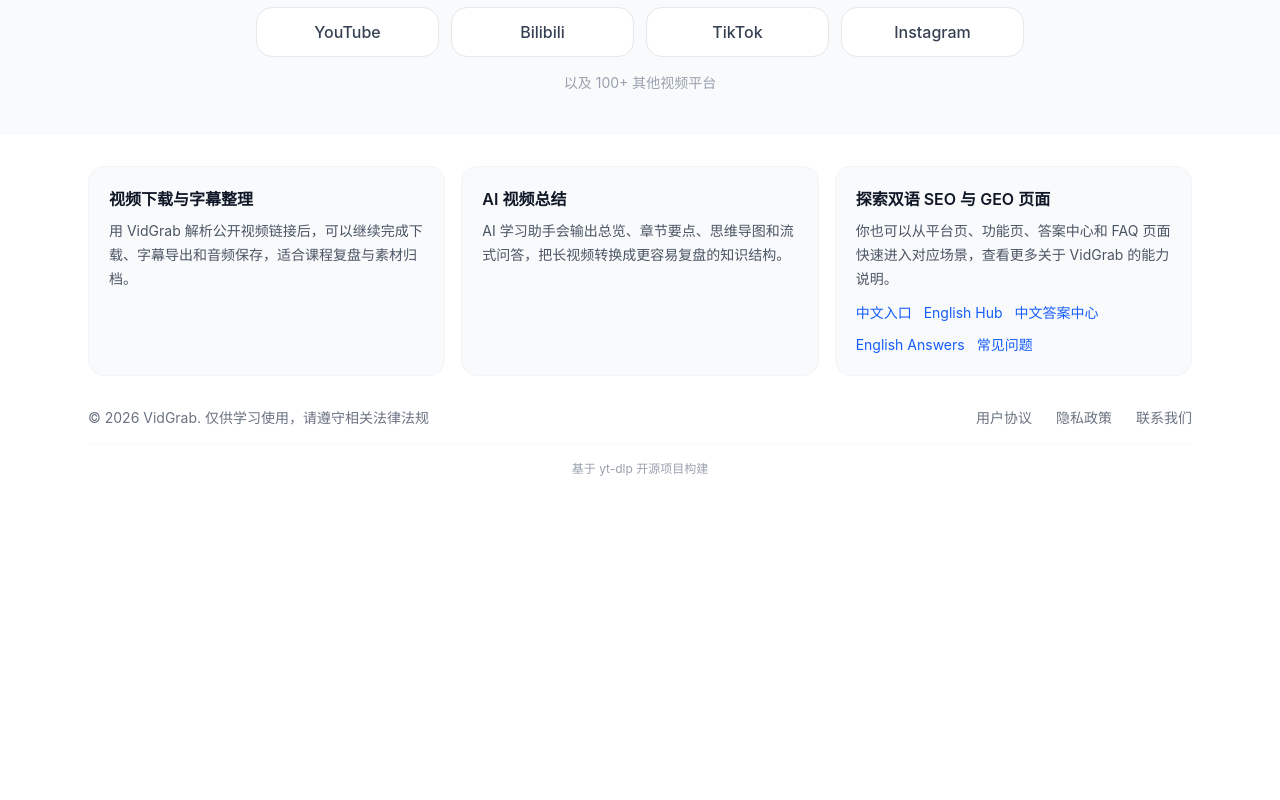
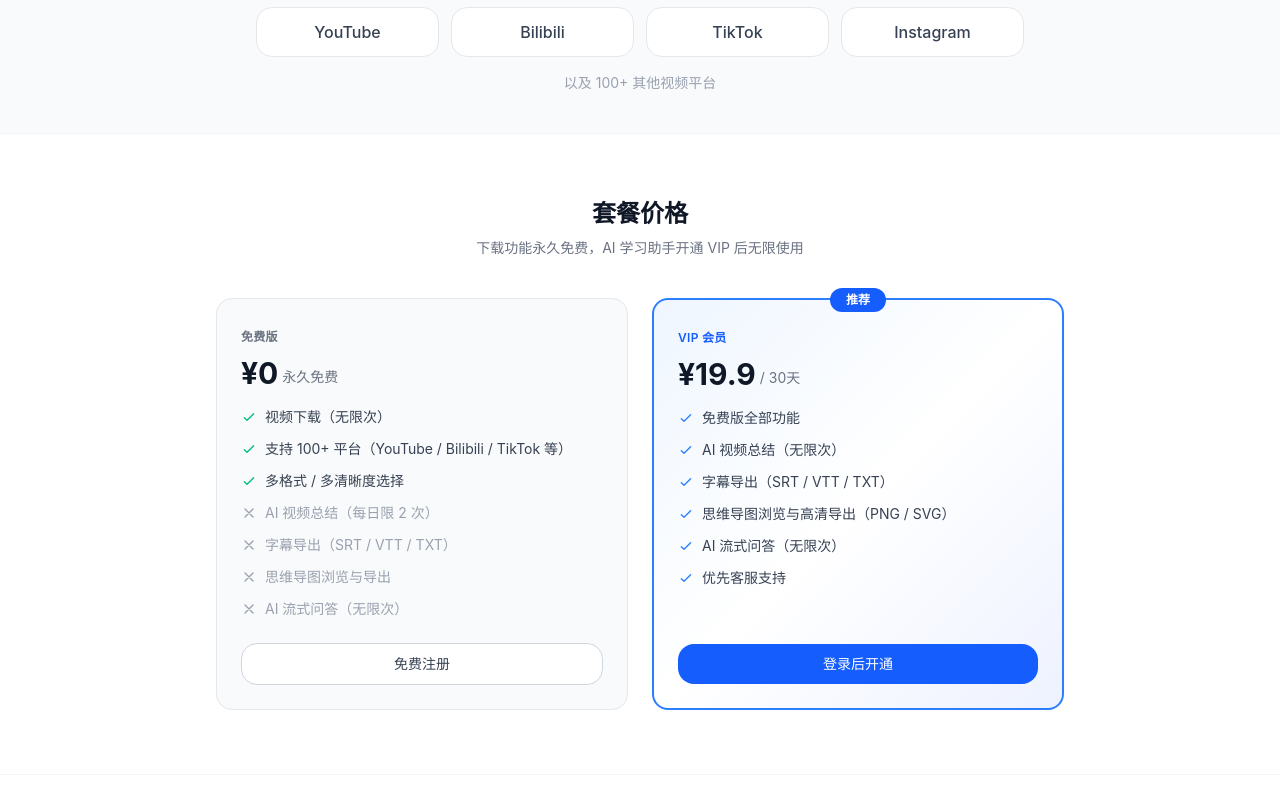
Before and after one commit to LZY-Ricardo/free-video-download, a Vue app in the folder frontend/: page / in a window 1280 px wide. Shown: the part 360-1160 px from the top of the page. Before the commit the page ends 869 px from the top, so only its background shows below. Built offline with nearby package versions, Linux system fonts and the light colour scheme; no server answers.

Commit message:
feat(pricing): 新增套餐价格与权益对比区块

```diff
--- a/frontend/src/App.vue
+++ b/frontend/src/App.vue
@@ -324,6 +324,114 @@ onMounted(async () => {
       />
     </main>
 
+    <!-- 套餐价格区块 -->
+    <section class="bg-white border-t border-gray-100">
+      <div class="max-w-4xl mx-auto px-6 py-16">
+        <div class="text-center mb-10">
+          <h2 class="text-2xl font-bold text-gray-900">套餐价格</h2>
+          <p class="text-sm text-gray-500 mt-2">下载功能永久免费，AI 学习助手开通 VIP 后无限使用</p>
+        </div>
+
+        <div class="grid md:grid-cols-2 gap-6">
+          <!-- 免费版 -->
+          <div class="rounded-2xl border border-gray-200 bg-gray-50 p-6 flex flex-col">
+            <div class="mb-4">
+              <span class="text-xs font-semibold tracking-wide text-gray-500 uppercase">免费版</span>
+              <div class="mt-2 flex items-end gap-1">
+                <span class="text-3xl font-bold text-gray-900">¥0</span>
+                <span class="text-sm text-gray-500 mb-1">永久免费</span>
+              </div>
+            </div>
+            <ul class="space-y-3 text-sm flex-1">
+              <li class="flex items-center gap-2 text-gray-700">
+                <svg class="w-4 h-4 text-emerald-500 shrink-0" fill="none" stroke="currentColor" viewBox="0 0 24 24"><path stroke-linecap="round" stroke-linejoin="round" stroke-width="2" d="M5 13l4 4L19 7"/></svg>
+                视频下载（无限次）
+              </li>
+              <li class="flex items-center gap-2 text-gray-700">
+                <svg class="w-4 h-4 text-emerald-500 shrink-0" fill="none" stroke="currentColor" viewBox="0 0 24 24"><path stroke-linecap="round" stroke-linejoin="round" stroke-width="2" d="M5 13l4 4L19 7"/></svg>
+                支持 100+ 平台（YouTube / Bilibili / TikTok 等）
+              </li>
+              <li class="flex items-center gap-2 text-gray-700">
+                <svg class="w-4 h-4 text-emerald-500 shrink-0" fill="none" stroke="currentColor" viewBox="0 0 24 24"><path stroke-linecap="round" stroke-linejoin="round" stroke-width="2" d="M5 13l4 4L19 7"/></svg>
+                多格式 / 多清晰度选择
+              </li>
+              <li class="flex items-center gap-2 text-gray-400">
+                <svg class="w-4 h-4 shrink-0" fill="none" stroke="currentColor" viewBox="0 0 24 24"><path stroke-linecap="round" stroke-linejoin="round" stroke-width="2" d="M6 18L18 6M6 6l12 12"/></svg>
+                AI 视频总结（每日限 2 次）
+              </li>
+              <li class="flex items-center gap-2 text-gray-400">
+                <svg class="w-4 h-4 shrink-0" fill="none" stroke="currentColor" viewBox="0 0 24 24"><path stroke-linecap="round" stroke-linejoin="round" stroke-width="2" d="M6 18L18 6M6 6l12 12"/></svg>
+                字幕导出（SRT / VTT / TXT）
+              </li>
+              <li class="flex items-center gap-2 text-gray-400">
+                <svg class="w-4 h-4 shrink-0" fill="none" stroke="currentColor" viewBox="0 0 24 24"><path stroke-linecap="round" stroke-linejoin="round" stroke-width="2" d="M6 18L18 6M6 6l12 12"/></svg>
+                思维导图浏览与导出
+              </li>
+              <li class="flex items-center gap-2 text-gray-400">
+                <svg class="w-4 h-4 shrink-0" fill="none" stroke="currentColor" viewBox="0 0 24 24"><path stroke-linecap="round" stroke-linejoin="round" stroke-width="2" d="M6 18L18 6M6 6l12 12"/></svg>
+                AI 流式问答（无限次）
+              </li>
+            </ul>
+            <div class="mt-6">
+              <button
+                class="w-full rounded-lg border border-gray-300 bg-white py-2.5 text-sm font-medium text-gray-700 hover:bg-gray-50 transition-colors"
+                @click="openAuthModal('register')"
+              >
+                免费注册
+              </button>
+            </div>
+          </div>
+
+          <!-- VIP 版 -->
+          <div class="rounded-2xl border-2 border-blue-500 bg-gradient-to-br from-blue-50 via-white to-indigo-50 p-6 relative flex flex-col">
+            <span class="absolute -top-3 left-1/2 -translate-x-1/2 rounded-full bg-blue-600 px-4 py-1 text-xs font-semibold text-white">推荐</span>
+            <div class="mb-4">
+              <span class="text-xs font-semibold tracking-wide text-blue-600 uppercase">VIP 会员</span>
+              <div class="mt-2 flex items-end gap-1">
+                <span class="text-3xl font-bold text-gray-900">¥19.9</span>
+                <span class="text-sm text-gray-500 mb-1">/ 30天</span>
+              </div>
+            </div>
+            <ul class="space-y-3 text-sm flex-1">
+              <li class="flex items-center gap-2 text-gray-700">
+                <svg class="w-4 h-4 text-blue-500 shrink-0" fill="none" stroke="currentColor" viewBox="0 0 24 24"><path stroke-linecap="round" stroke-linejoin="round" stroke-width="2" d="M5 13l4 4L19 7"/></svg>
+                免费版全部功能
+              </li>
+              <li class="flex items-center gap-2 text-gray-700">
+                <svg class="w-4 h-4 text-blue-500 shrink-0" fill="none" stroke="currentColor" viewBox="0 0 24 24"><path stroke-linecap="round" stroke-linejoin="round" stroke-width="2" d="M5 13l4 4L19 7"/></svg>
+                AI 视频总结（无限次）
+              </li>
+              <li class="flex items-center gap-2 text-gray-700">
+                <svg class="w-4 h-4 text-blue-500 shrink-0" fill="none" stroke="currentColor" viewBox="0 0 24 24"><path stroke-linecap="round" stroke-linejoin="round" stroke-width="2" d="M5 13l4 4L19 7"/></svg>
+                字幕导出（SRT / VTT / TXT）
+              </li>
+              <li class="flex items-center gap-2 text-gray-700">
+                <svg class="w-4 h-4 text-blue-500 shrink-0" fill="none" stroke="currentColor" viewBox="0 0 24 24"><path stroke-linecap="round" stroke-linejoin="round" stroke-width="2" d="M5 13l4 4L19 7"/></svg>
+                思维导图浏览与高清导出（PNG / SVG）
+              </li>
+              <li class="flex items-center gap-2 text-gray-700">
+                <svg class="w-4 h-4 text-blue-500 shrink-0" fill="none" stroke="currentColor" viewBox="0 0 24 24"><path stroke-linecap="round" stroke-linejoin="round" stroke-width="2" d="M5 13l4 4L19 7"/></svg>
+                AI 流式问答（无限次）
+              </li>
+              <li class="flex items-center gap-2 text-gray-700">
+                <svg class="w-4 h-4 text-blue-500 shrink-0" fill="none" stroke="currentColor" viewBox="0 0 24 24"><path stroke-linecap="round" stroke-linejoin="round" stroke-width="2" d="M5 13l4 4L19 7"/></svg>
+                优先客服支持
+              </li>
+            </ul>
+            <div class="mt-6">
+              <button
+                class="w-full rounded-lg bg-blue-600 py-2.5 text-sm font-medium text-white hover:bg-blue-700 transition-colors disabled:bg-gray-300 disabled:cursor-not-allowed"
+                :disabled="checkoutLoading"
+                @click="handleStartCheckout"
+              >
+                {{ checkoutLoading ? '跳转支付中...' : authenticated ? (membership?.is_member ? '续费会员' : '立即开通') : '登录后开通' }}
+              </button>
+            </div>
+          </div>
+        </div>
+      </div>
+    </section>
+
     <!-- 底部 -->
     <footer class="bg-white border-t border-gray-100">
       <div class="max-w-6xl mx-auto px-6 py-8">
```
